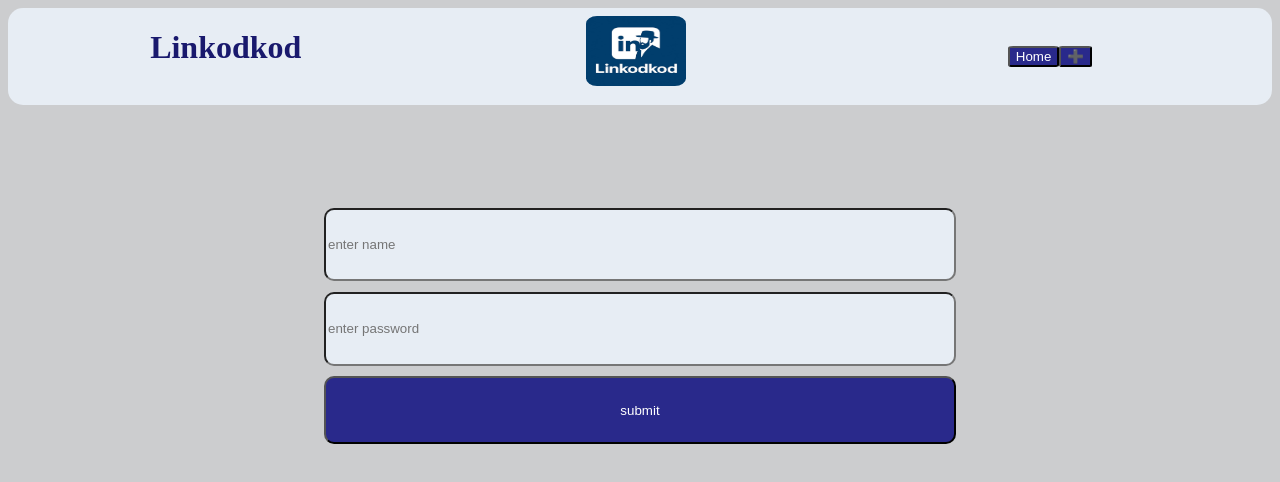
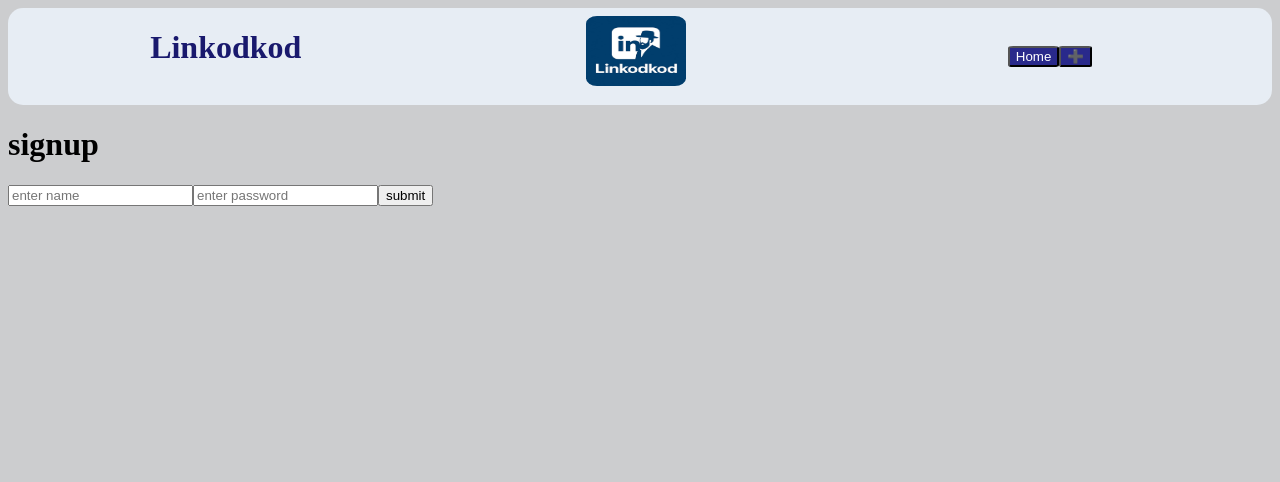
Before and after one commit to moshik1807/linkodkod, a React (Vite) app in the folder linkodkod_client/: page /signup in a window 1280 px wide. Shown: the top 482 px of the page. Built offline with nearby package versions, Linux system fonts and the light colour scheme.

Commit message:
Splitting login and signup into two files and listing the token received in LocalStore

```diff
--- a/linkodkod_client/package.json
+++ b/linkodkod_client/package.json
@@ -10,6 +10,7 @@
     "preview": "vite preview"
   },
   "dependencies": {
+    "jwt-decode": "^4.0.0",
     "react": "^19.1.1",
     "react-dom": "^19.1.1",
     "react-router": "^7.8.2"
--- a/linkodkod_client/src/components/formLogin&Signup.tsx
+++ b/linkodkod_client/src/components/formLogin&Signup.tsx
@@ -1,5 +1,10 @@
 import { useRef } from "react"
+import { useNavigate } from "react-router";
+
+
 export default function FormLoginAndSignup(props:{point:string}){
+    const navigate = useNavigate();
+
     const form = useRef<HTMLFormElement>(null)
     const name=useRef<HTMLInputElement>(null)
     const password=useRef<HTMLInputElement>(null)
@@ -22,7 +27,7 @@
                 headers: {'Content-Type': 'application/json',},
                 body: JSON.stringify(user)
             })
-            }}>submit</button>
+            }} onClickCapture={()=>{navigate('/')}}>submit</button>
         </form>
         </>
     )
--- a/linkodkod_client/src/pages/authPage.tsx
+++ b/linkodkod_client/src/pages/authPage.tsx
@@ -1,7 +1,32 @@
 import { useNavigate } from "react-router";
+import { loadToken } from "../util/localstorege";
+import { useEffect } from "react";
+import { jwtDecode } from "jwt-decode";
 import "../syles/pagesStyle/authPageStyle.css"
+
+
 export default function AuthPage(){
     const navigate = useNavigate();
+
+
+    type DecodedToken = {
+        role: string;
+    };
+
+    const stored = loadToken("authToken");
+    useEffect(() => {
+        if (stored) {
+            try {
+                const decoded: DecodedToken = jwtDecode(stored);
+                if (decoded.role === "user") {
+                    navigate("/home");
+                }
+                } catch (err) {
+                    console.error("Invalid token", err);
+                }
+            }
+        }, [stored, navigate]);
+
     return(
         <>
         <main id="auth">
--- a/linkodkod_client/src/pages/loginPage.tsx
+++ b/linkodkod_client/src/pages/loginPage.tsx
@@ -1,10 +1,60 @@
-import FormLoginAndSignup from "../components/formLogin&Signup"
+// import FormLoginAndSignup from "../components/formLogin&Signup"
 
-export default function LoginPage(){
+// export default function LoginPage(){
 
-    return(
-        <>
-            <FormLoginAndSignup point="login"/>
-        </>
-    )
+//     return(
+//         <>
+//             <FormLoginAndSignup point="login"/>
+//         </>
+//     )
+// }
+import { useNavigate } from "react-router";
+import { login } from "../util/permission";
+import { useState } from "react";
+import { jwtDecode } from 'jwt-decode';
+import { insertToken } from "../util/localstorege";
+
+type DecodedToken = {
+  role: string;
+};
+
+export default function Login() {
+  const navigate = useNavigate();
+  const [userName, setUserName] = useState("");
+  const [password, setPassword] = useState("");
+
+  async function log(e: React.FormEvent) {
+    e.preventDefault();
+    const token = await login({ name: userName, password:password });
+    if (token) {
+      insertToken(token,"authToken")
+      const decoded: DecodedToken = jwtDecode(token);
+      if (decoded.role === 'user') {
+        navigate("/home");
+      }
+    } else {
+      alert("Login failed");
+    }
+  }
+
+  return (
+    <>
+      <h1>Login</h1>
+      <form onSubmit={log}>
+        <input
+          type="text"
+          placeholder="enter name"
+          value={userName}
+          onChange={(e) => setUserName(e.target.value)}
+        />
+        <input
+          type="password"
+          placeholder="enter password"
+          value={password}
+          onChange={(e) => setPassword(e.target.value)}
+        />
+        <button type="submit">submit</button>
+      </form>
+    </>
+  );
 }
--- a/linkodkod_client/src/pages/signupPage.tsx
+++ b/linkodkod_client/src/pages/signupPage.tsx
@@ -1,9 +1,59 @@
-import FormLoginAndSignup from "../components/formLogin&Signup"
-export default function SignupPage(){
+// import FormLoginAndSignup from "../components/formLogin&Signup"
+// export default function SignupPage(){
 
-    return(
-        <>
-            <FormLoginAndSignup point="signup"/>
-        </>
-    )
+//     return(
+//         <>
+//             <FormLoginAndSignup point="signup"/>
+//         </>
+//     )
+// }
+import { useNavigate } from "react-router";
+import { signup } from "../util/permission";
+import { useState } from "react";
+import { jwtDecode } from 'jwt-decode';
+import { insertToken } from "../util/localstorege";
+
+type DecodedToken = {
+  role: string;
+};
+
+export default function Signup() {
+  const navigate = useNavigate();
+  const [userName, setUserName] = useState("");
+  const [password, setPassword] = useState("");
+
+  async function log(e: React.FormEvent) {
+    e.preventDefault();
+    const token = await signup({ name: userName, password:password });
+    if (token) {
+      insertToken(token,"authToken")
+      const decoded: DecodedToken = jwtDecode(token);
+      if (decoded.role === 'user') {
+        navigate("/home");
+      }
+    } else {
+      alert("Login failed");
+    }
+  }
+
+  return (
+    <>
+      <h1>signup</h1>
+      <form onSubmit={log}>
+        <input
+          type="text"
+          placeholder="enter name"
+          value={userName}
+          onChange={(e) => setUserName(e.target.value)}
+        />
+        <input
+          type="password"
+          placeholder="enter password"
+          value={password}
+          onChange={(e) => setPassword(e.target.value)}
+        />
+        <button type="submit">submit</button>
+      </form>
+    </>
+  );
 }
--- /dev/null
+++ b/linkodkod_client/src/util/localstorege.ts
@@ -0,0 +1,6 @@
+export function loadToken(key:string) {
+return localStorage.getItem(key);
+}
+export function insertToken(token: string,key:string){
+  localStorage.setItem(key, token);
+}
--- /dev/null
+++ b/linkodkod_client/src/util/permission.ts
@@ -0,0 +1,52 @@
+type User = {
+  name: string;
+  password: string;
+};
+
+export async function login(user: User) {
+  await new Promise(resolve => setTimeout(resolve, 1000));
+  try {
+    const response = await fetch("http://localhost:3000/users/login", {
+      method: "POST",
+      headers: {
+        "Content-Type": "application/json",
+      },
+      body: JSON.stringify(user),
+    });
+
+    if (!response.ok) {
+      throw new Error(`Login failed: ${response.status}`);
+    }
+
+    const data = await response.text();
+    return data;
+  } catch (err) {
+    console.error("Error during login:", err);
+    return null;
+  }
+}
+
+
+
+export async function signup(user: User) {
+  await new Promise(resolve => setTimeout(resolve, 1000));
+  try {
+    const response = await fetch("http://localhost:3000/users/signup", {
+      method: "POST",
+      headers: {
+        "Content-Type": "application/json",
+      },
+      body: JSON.stringify(user),
+    });
+
+    if (!response.ok) {
+      throw new Error(`Signup failed: ${response.status}`);
+    }
+
+    const data = await response.text();
+    return data;
+  } catch (err) {
+    console.error("Error during signup:", err);
+    return null;
+  }
+}
```
Also changed, not shown: 1 other file (tests, documents, lock files or other folders).
